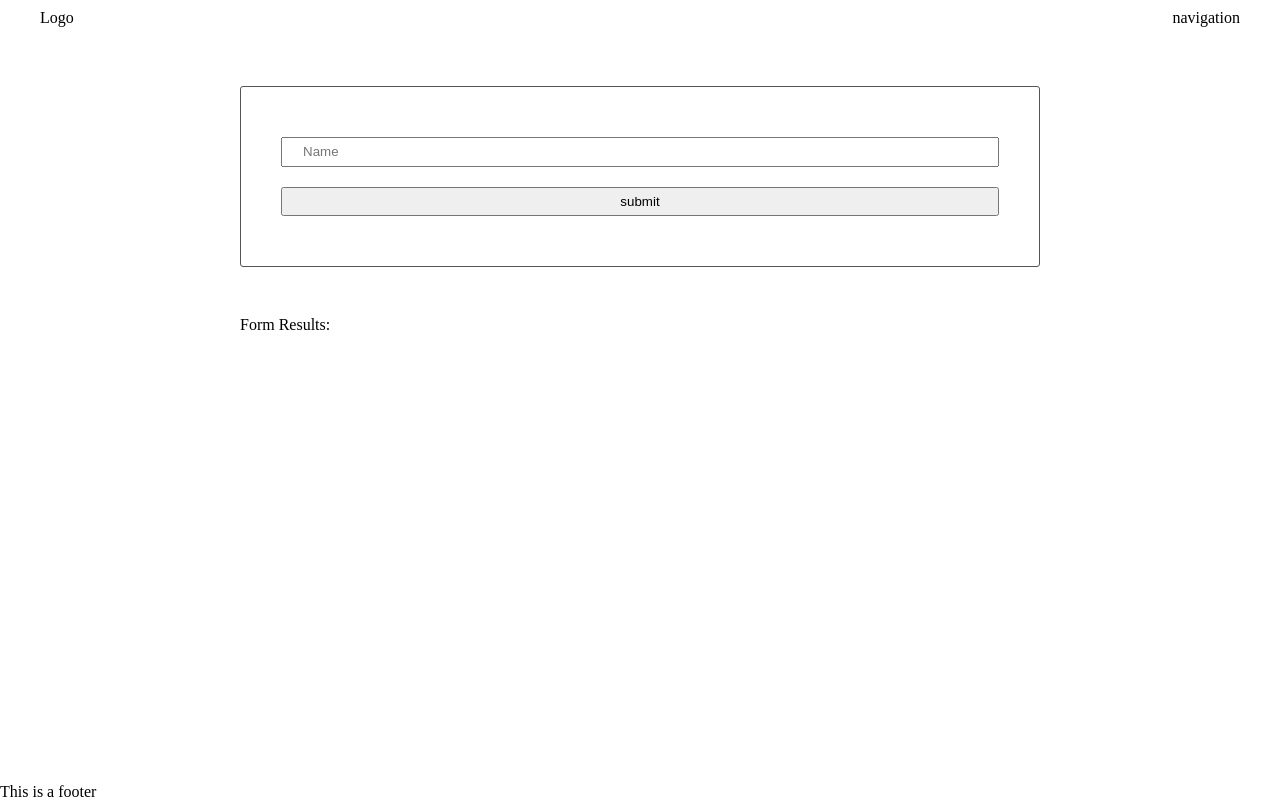
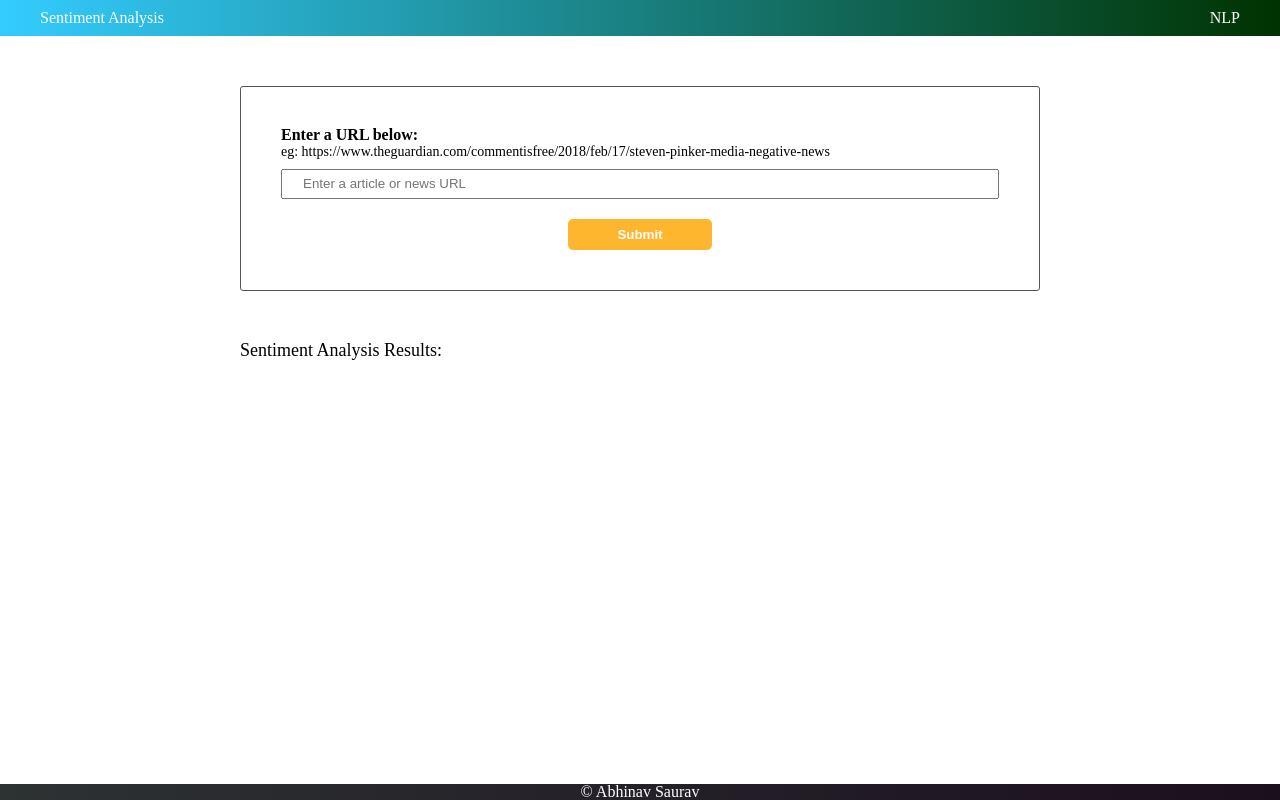
Before and after one commit to abhinavsaurav/evaluate_news_nlp, a website: page src/client/views/index.html in a window 1280 px wide. Drawn offline with nearby package versions, Linux system fonts and the light colour scheme; files that its build step writes are made by us from their sources.

Commit message:
Completed

```diff
--- a/package.json
+++ b/package.json
@@ -36,6 +36,7 @@
 		"style-loader": "^1.2.1",
 		"terser-webpack-plugin": "^3.0.2",
 		"webpack": "^4.43.0",
-		"webpack-dev-server": "^3.11.0"
+		"webpack-dev-server": "^3.11.0",
+		"workbox-webpack-plugin": "^5.1.3"
 	}
 }
--- a/src/client/styles/base.scss
+++ b/src/client/styles/base.scss
@@ -2,6 +2,8 @@ body {
 	display: flex;
 	flex-direction: column;
 	min-height: 100vh;
+	padding: 0;
+	margin: 0;
 }
 
 main {
@@ -11,4 +13,8 @@ main {
 section {
 	max-width: 800px;
 	margin: 50px auto;
+	strong {
+		font-size: large;
+		padding: 4px 0 10px 0;
 	}
+}
--- a/src/client/styles/footer.scss
+++ b/src/client/styles/footer.scss
@@ -0,0 +1,5 @@
+footer {
+	background: linear-gradient(to right, #2d3233 0%, #1b0f1d 100%);
+	color: white;
+	text-align: center;
+}
--- a/src/client/styles/form.scss
+++ b/src/client/styles/form.scss
@@ -2,11 +2,33 @@ form {
 	border: 1px solid #545454;
 	border-radius: 3px;
 	padding: 40px;
+	span {
+		font-weight: bold;
+	}
+
+	button {
+		width: 20%;
+		padding: 8px;
+		border-radius: 5px;
+		background-color: rgba(255, 166, 0, 0.815);
+		color: white;
+		border: none;
+		font-weight: bold;
+		&:hover {
+			background-color: orangered;
+		}
+	}
 }
 
 input {
 	padding: 5px 20px;
 	width: 100%;
 	line-height: 16px;
-    margin: 10px 0;
+	margin: 10px 0 20px 0;
+	box-sizing: border-box;
 }
+#example {
+	padding-top: 10px;
+	font-size: 14px;
+	font-weight: normal;
+}
--- a/src/client/styles/header.scss
+++ b/src/client/styles/header.scss
@@ -1,5 +1,7 @@
 header {
-    display: flex;
-    justify-content: space-between;
-    padding: 10px 40px;
+	display: flex;
+	justify-content: space-between;
+	padding: 10px 40px;
+	background: linear-gradient(to right, #33ccff 0%, #003300 100%);
+	color: white;
 }
--- a/src/client/views/index.html
+++ b/src/client/views/index.html
@@ -13,32 +13,45 @@
     <body>
 
         <header>
-            <div class="">
-                Logo
+            <div class="head">
+                Sentiment Analysis
             </div>
-            <div class="">
-                navigation
+            <div class="head">
+                NLP
             </div>
         </header>
 
         <main>
             <section>
-                <form class="" onsubmit="return handleSubmit(event)">
-                    <input id="name" type="text" name="input" value="" placeholder="Name">
-                    <input type="submit" name="" value="submit" onclick="return Client.handleSubmit(event)" onsubmit="return Client.handleSubmit(event)">
+                <form class="formclass" onsubmit="return handleSubmit(event)">
+                        <span>Enter a URL below:</span><br/>
+                        <span id="example">eg: https://www.theguardian.com/commentisfree/2018/feb/17/steven-pinker-media-negative-news</span>
+                        <center>
+                        <input id="name" type="text" name="input" value="" placeholder="Enter a article or news URL">
+                        <button type="submit" name="" value="submit" onclick="return Client.handleSubmit(event)" onsubmit="return Client.handleSubmit(event)">Submit</button>
+                    </center>
                 </form>
             <section>
 
             <section>
-                <strong>Form Results:</strong>
+                <strong>Sentiment Analysis Results:</strong>
+                <div id="error"></div>
                 <div id="results"></div>
                 <div id="results2"></div>
             </section>
         </main>
 
         <footer>
-            <p>This is a footer</p>
+            <p>&copy; Abhinav Saurav</p>
         </footer>
-
+        <script>
+            // Check that service workers are supported
+            if ('serviceWorker' in navigator) {
+                // Use the window load event to keep the page load performant
+                window.addEventListener('load', () => {
+                    navigator.serviceWorker.register('/service-worker.js');
+                });
+            }
+        </script>
     </body>
 </html>
--- a/webpack.prod.js
+++ b/webpack.prod.js
@@ -4,6 +4,7 @@ const HtmlWebPackPlugin = require("html-webpack-plugin");
 const MiniCssExtractPlugin = require("mini-css-extract-plugin");
 const TerserPlugin = require("terser-webpack-plugin");
 const OptimizeCssAsssetsPlugin = require("optimize-css-assets-webpack-plugin");
+const WorkboxPlugin = require("workbox-webpack-plugin");
 
 module.exports = {
 	entry: "./src/client/index.js",
@@ -34,5 +35,6 @@ module.exports = {
 			filename: "./index.html",
 		}),
 		new MiniCssExtractPlugin({ filename: "[name].css" }),
+		new WorkboxPlugin.GenerateSW(),
 	],
 };
```
Also changed, not shown: src/client/js/formHandler.js (+31 -12 lines), src/client/js/urlChecker.js (+7 -2 lines), src/server/index.js (+9 -0 lines), README.md, 1 other file. Lines whose indentation alone changed are shown as unchanged.
